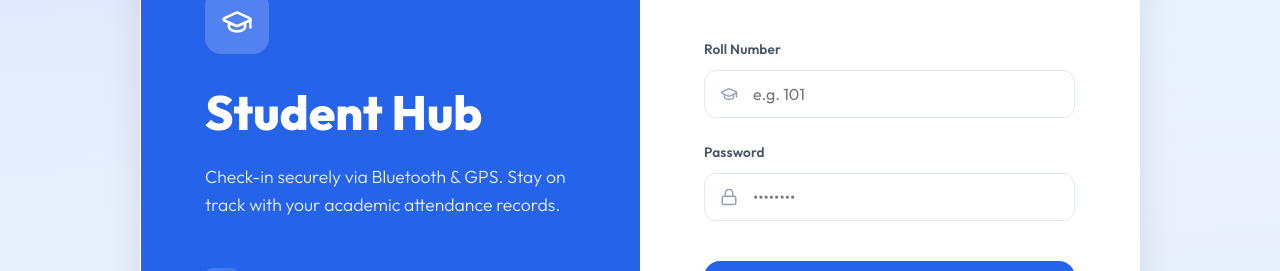
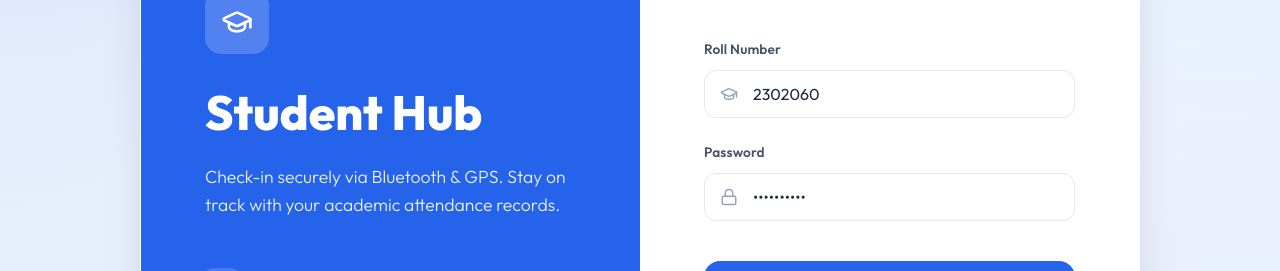
Before and after one commit to Kaushik1575/attendance, a React (Vite) app in the folder bluetooth/frontend/: page /login/student in a window 1280 px wide. Shown: the part 212-483 px from the top of the page. Built offline with nearby package versions, Linux system fonts and the light colour scheme; no server answers.

Commit message:
Set default roll number 2302060 and password in main Login page

```diff
--- a/bluetooth/frontend/src/pages/Login.jsx
+++ b/bluetooth/frontend/src/pages/Login.jsx
@@ -10,8 +10,8 @@ const Login = () => {
     const { role } = useParams(); // 'teacher' or 'student'
     const navigate = useNavigate();
     const { login } = useAuth();
-    const [identifier, setIdentifier] = useState(''); // email for teacher, roll_no for student
-    const [password, setPassword] = useState('');
+    const [identifier, setIdentifier] = useState('2302060'); // email for teacher, roll_no for student
+    const [password, setPassword] = useState('student123');
     const [error, setError] = useState('');
     const [loading, setLoading] = useState(false);
     const [windowWidth, setWindowWidth] = useState(window.innerWidth);
```
